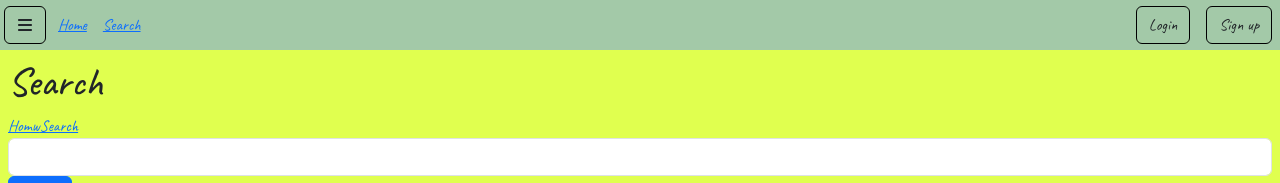
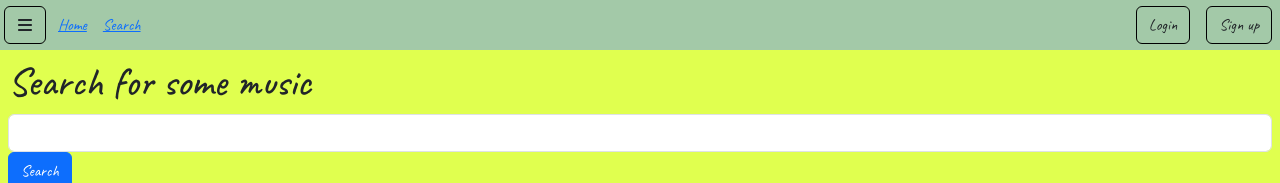
Before and after one commit to Jazzcort/MusicView, a React (Create React App) app: page /Search in a window 1280 px wide. Shown: the top 183 px of the page. Built offline with nearby package versions, Linux system fonts and the light colour scheme; no server answers; the HTML template or start-up script is replaced by a standard one.

Commit message:
Deleted some contents

```diff
--- a/src/MusicView/Search/index.tsx
+++ b/src/MusicView/Search/index.tsx
@@ -38,9 +38,7 @@ export default function Search() {
 
     return (
         <div id="mv-search" className="p-2">
-            <h1>Search</h1>
-            <Link to={"/Home"}>Homw</Link>
-            <Link to={"/Album"}>Search</Link>
+            <h1>Search for some music</h1>
             <input
                 className="form-control"
                 value={query}
@@ -54,7 +52,6 @@ export default function Search() {
             <button className="btn btn-primary" onClick={handleSearchClick}>
                 Search
             </button>
-            <p>{token}</p>
             <ArtistResult
                 artists={result.artists ? result.artists.items : []}
             />
```
Also changed, not shown: src/MusicView/Artist/Comment.tsx (+8 -2 lines).
